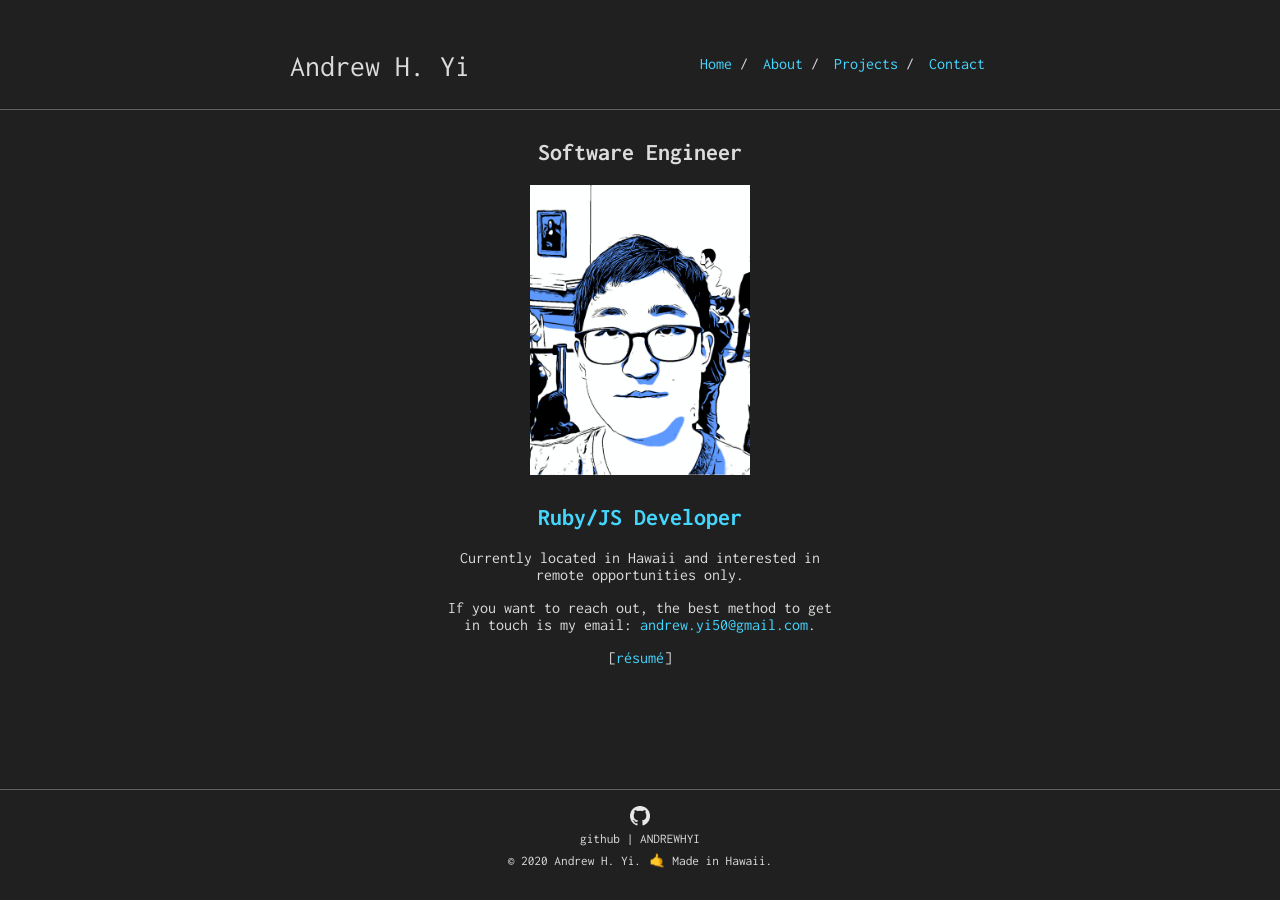
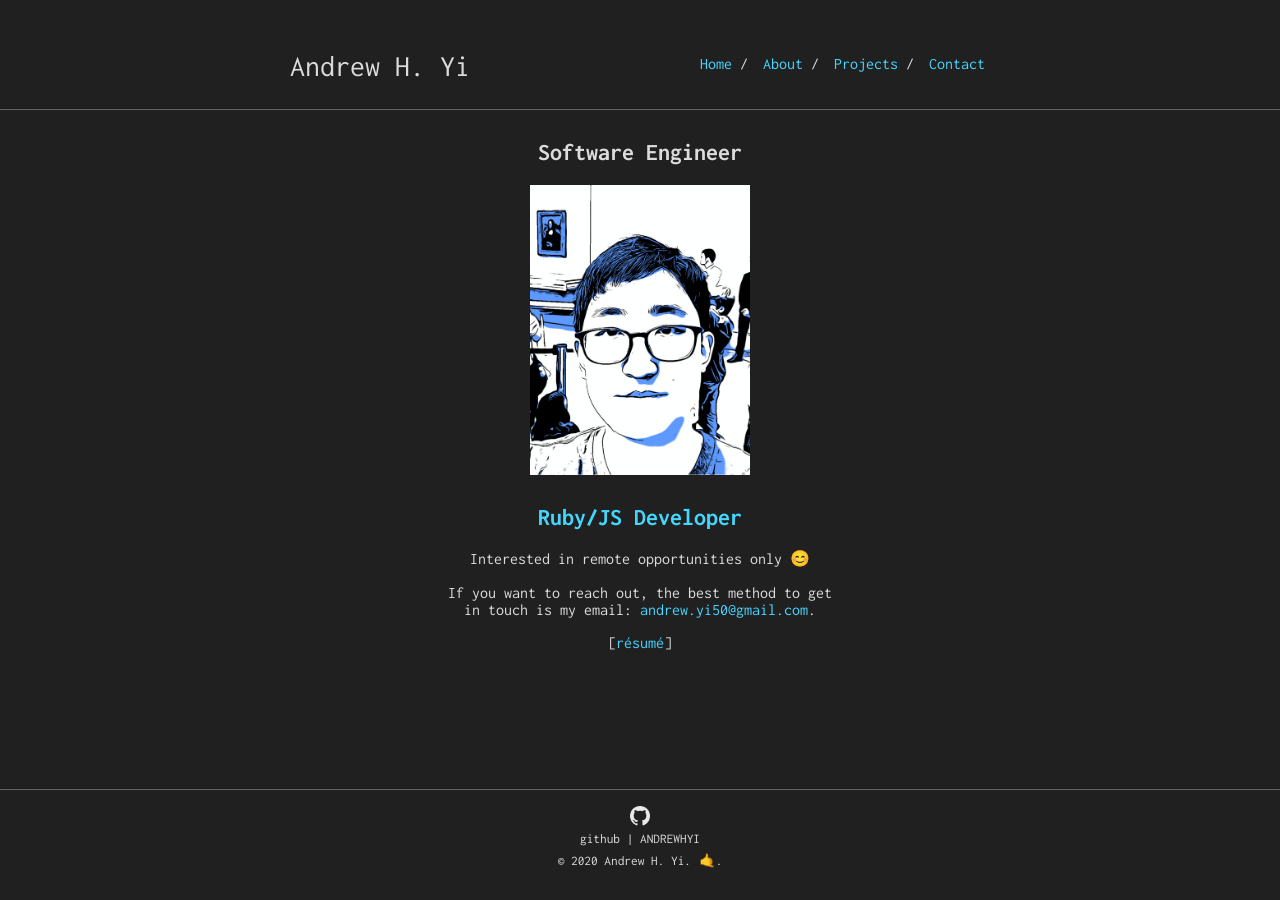
Before and after one commit to AndrewHYi/andrewhyi.github.io, a Jekyll site: the page built from index.md, in a window 1280 px wide. Built offline with Jekyll 4.4.1, drawn with Linux system fonts in a browser that asks for light colours.

Commit message:
remove personal location

```diff
--- a/_layouts/default.html
+++ b/_layouts/default.html
@@ -83,7 +83,7 @@
                     <div style="text-align: center; margin-bottom: 10px">
                         <small>© 2020 Andrew H. Yi.</small>
                         <small>
-                            <a href="https://www.spam.com/" target="_blank">🤙 Made in Hawaii</a>.</small>
+                            <a href="https://www.spam.com/" target="_blank">🤙</a>.</small>
                     </div>
                 </p>
             </footer>
--- a/index.md
+++ b/index.md
@@ -10,7 +10,7 @@ pagetype: index
 
 ## Ruby/JS Developer
 
-Currently located in Hawaii and interested in remote opportunities only.
+Interested in remote opportunities only 😊
 
 If you want to reach out, the best method to get in touch is my email: <andrew.yi50@gmail.com>.
 
```
